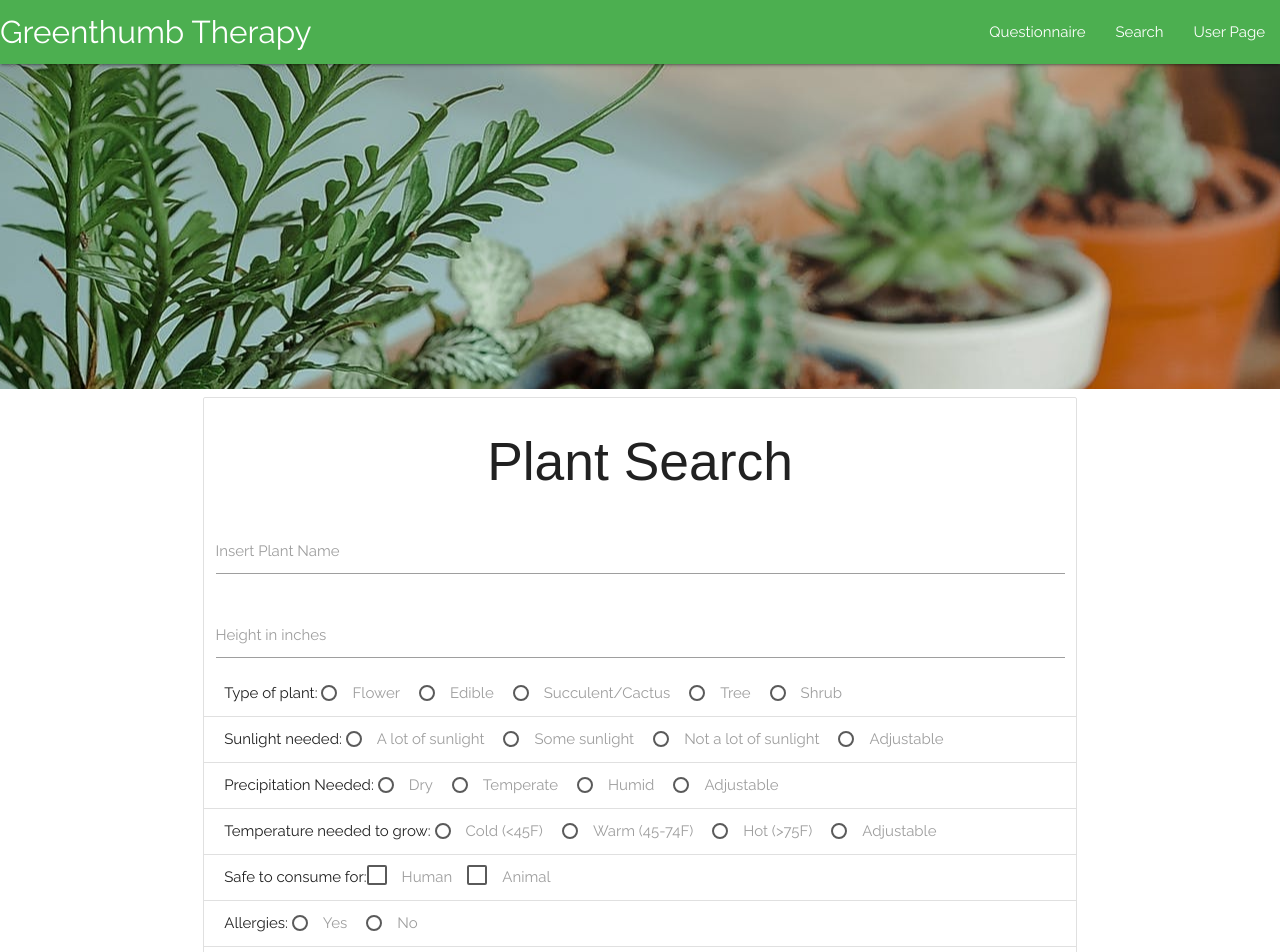
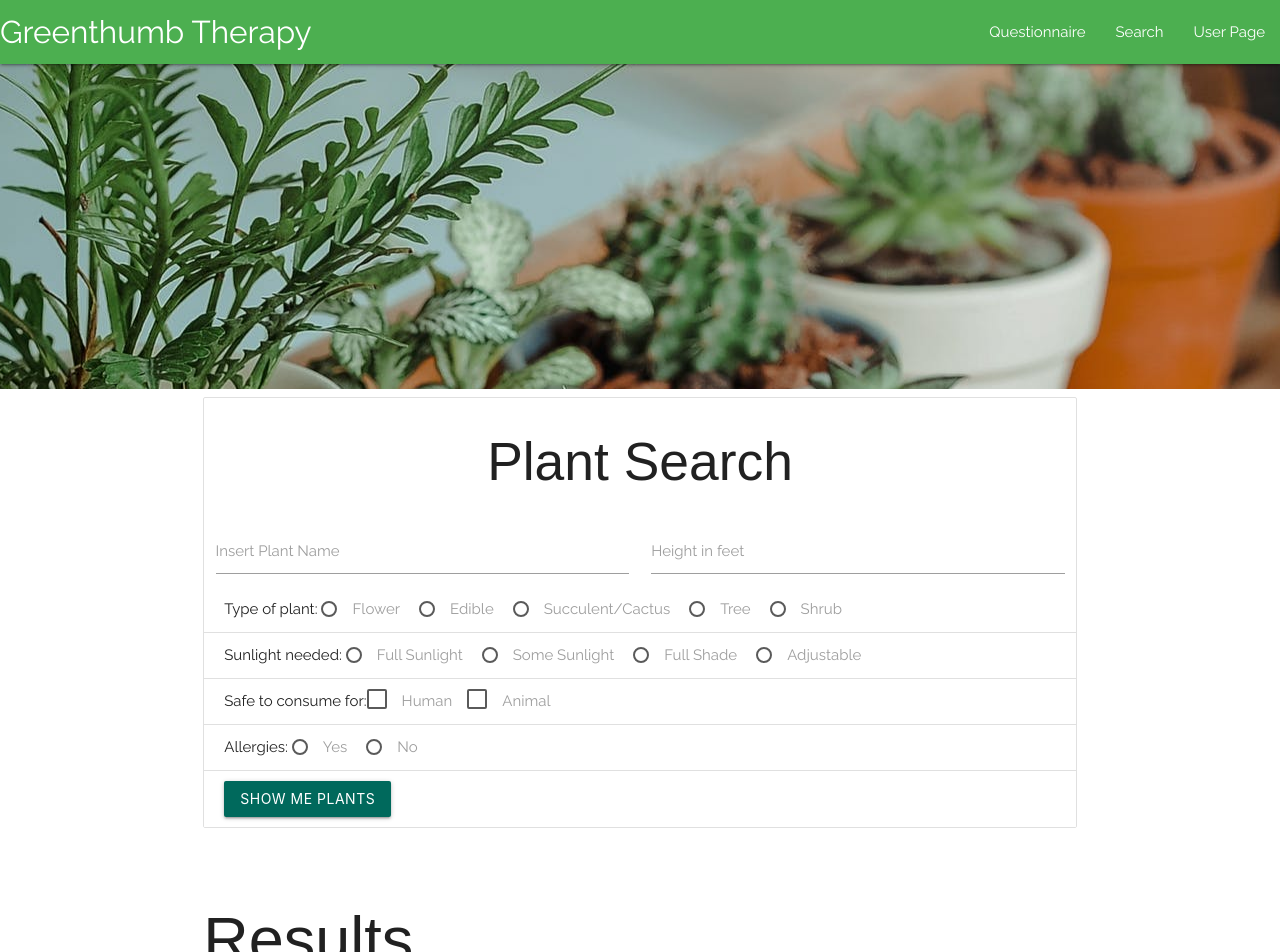
Before and after one commit to homr0/GreenthumbTherapy, a React (Create React App) app in the folder client/: page /search in a window 1280 px wide. Shown: the top 952 px of the page. Built offline with nearby package versions, Linux system fonts and the light colour scheme; a web font is replaced by a local one.

Commit message:
updated search page

```diff
--- a/client/src/components/Form/index.js
+++ b/client/src/components/Form/index.js
@@ -4,7 +4,7 @@ import "./style.css";
 export const Input = props => {
   return (
     <div className={"input-field col " + ((props.size) ? props.size : "s12")}>
-      <input className="validate" id={props.id} type={(props.type) ? props.type : "text" } name={props.name} onChange={props.handleInputChange} />
+      <input className="validate" id={props.id} type={(props.type) ? props.type : "text"} min={props.min} max={props.max} name={props.name} onChange={props.handleInputChange} />
       <label htmlFor={props.id}>{props.children}</label>
     </div>
   );
--- a/client/src/components/Nav/index.js
+++ b/client/src/components/Nav/index.js
@@ -1,5 +1,6 @@
 import React from "react";
 import { Link } from "react-router-dom";
+import "./style.css";
 
 const Nav = props => {
   return (
--- /dev/null
+++ b/client/src/components/Nav/style.css
@@ -0,0 +1,3 @@
+.brand-logo{
+  padding: 1rem;
+}
--- a/client/src/pages/Questionnaire.js
+++ b/client/src/pages/Questionnaire.js
@@ -144,10 +144,10 @@ class Questionnaire extends Component {
                 <p>3. How big do you want your plant to be?</p>
 
                 {[
-                  { value: "1", label: "Tiny (< 12in)" },
-                  { value: "2", label: "Small (12-24in)" },
-                  { value: "3", label: "Medium (24-36in)" },
-                  { value: "4", label: "Tree Large (> 36in)" },
+                  { value: "1", label: "Tiny (< 1foot)" },
+                  { value: "2", label: "Small (2-5feet)" },
+                  { value: "3", label: "Medium (6-9feet)" },
+                  { value: "4", label: "Large (> 10feet)" },
                   { value: "none", label: "No Preference" }
                 ].map(plant => (
                   <Radio
--- a/client/src/pages/Search.js
+++ b/client/src/pages/Search.js
@@ -81,7 +81,6 @@ class Search extends Component {
     if (this.state.plant_water !== "none")
       query.moisture_use = this.state.plant_water;
 
-    //Plant Pets
 
     // Load plants
     this.loadPlants(query);
@@ -97,22 +96,30 @@ class Search extends Component {
                 <h2 className="center">Plant Search</h2>
               </ListHeader>
 
+
               <Input
                 onChange={this.handleInputChange}
+                size="s6"
                 name="plant_name"
                 placeholder="Search Plant Name"
               >
                 Insert Plant Name
               </Input>
 
+
+
               <Input
                 onChange={this.handleInputChange}
                 name="plant_height"
-                placeholder="Number in inches"
+                size="s6"
+                placeholder="Number in feet"
                 type="number"
+                min="1"
+                max="20"
               >
-                Height in inches{" "}
+                Height in feet{" "}
               </Input>
+
 
               <ListItem>
                 {/* <Row>
@@ -155,9 +162,9 @@ class Search extends Component {
                   <Col> */}
                 Sunlight needed:
                 {[
-                  { value: "intolerant", label: " A lot of sunlight" },
-                  { value: "intermediate", label: " Some sunlight" },
-                  { value: "tolerant", label: " Not a lot of sunlight" },
+                  { value: "intolerant", label: " Full Sunlight" },
+                  { value: "intermediate", label: " Some Sunlight" },
+                  { value: "tolerant", label: " Full Shade" },
                   { value: "adjustable", label: "Adjustable" }
                 ].map(plant => (
                   <Radio
@@ -172,49 +179,7 @@ class Search extends Component {
                 </Row> */}
               </ListItem>
 
-              <ListItem>
-                {/* <Row>
-                  <Col> */}
-                Precipitation Needed:
-                {[
-                  { value: "dry", label: "Dry" },
-                  { value: "temperate", label: "Temperate" },
-                  { value: "humid", label: "Humid" },
-                  { value: "adjustable", label: "Adjustable" }
-                ].map(plant => (
-                  <Radio
-                    name="weather_space"
-                    value={plant.value}
-                    onChange={() => this.handleInputChange()}
-                  >
-                    {plant.label}
-                  </Radio>
-                ))}
-                {/* </Col>
-                </Row> */}
-              </ListItem>
 
-              <ListItem>
-                {/* <Row>
-                  <Col> */}
-                Temperature needed to grow:
-                {[
-                  { value: "45", label: "Cold (<45F)" },
-                  { value: "60", label: " Warm (45-74F)" },
-                  { value: "75", label: " Hot (>75F)" },
-                  { value: "adjustable", label: "Adjustable" }
-                ].map(plant => (
-                  <Radio
-                    name="space_climate"
-                    value={plant.value}
-                    onChange={() => this.handleInputChange()}
-                  >
-                    {plant.label}
-                  </Radio>
-                ))}
-                {/* </Col>
-                </Row> */}
-              </ListItem>
 
               <ListItem>
                 {/* <Row>
@@ -257,7 +222,7 @@ class Search extends Component {
               </ListItem>
 
               <ListItem>
-                <Btn handleClickEvent={this.handleFormSubmit}>
+                <Btn handleClickEvent={this.handleFormSubmit} colors="teal darken-3">
                   Show Me Plants
                 </Btn>
               </ListItem>
```
Also changed, not shown: client/public/images/greenthumb.jpg (added), client/src/components/Form/style.css (line endings or trailing spaces).
